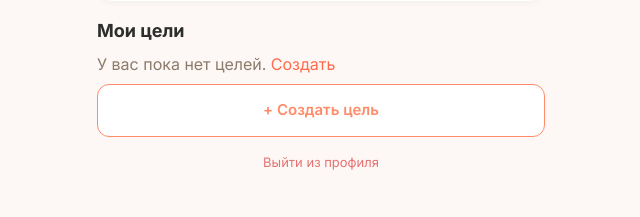
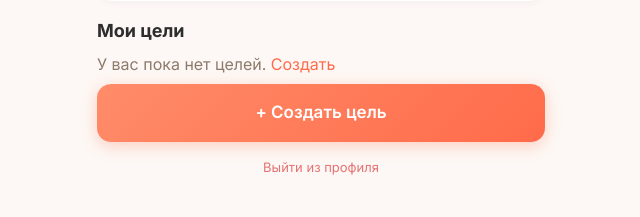
Before and after one commit to Catsik23/pomogay, a Flask app: template templates/profile.html in a window 1280 px wide. Shown: the part 423-640 px from the top of the page, without its empty margins (319-959 px from the left). Run offline with Flask 3, Linux system fonts and the light colour scheme; the template is opened without the code that fills it, so the values that code supplies are empty.

Commit message:
Profile: Jinja globals, no back arrow, gradient button

```diff
--- a/templates/profile.html
+++ b/templates/profile.html
@@ -166,15 +166,28 @@
             left: 16px;
             top: 24px;
         }
+
+        .fab {
+            display: block;
+            padding: 16px;
+            text-align: center;
+            border-radius: 14px;
+            font-size: 17px;
+            font-weight: 600;
+            text-decoration: none;
+            margin: 8px 16px;
+            background: linear-gradient(135deg, #FF8C69 0%, #FF6B4A 100%);
+            color: white;
+            border: none;
+            box-shadow: 0 4px 16px rgba(255,108,74,0.3);
+        }
+        .fab:active { transform: scale(0.97); }
     </style>
 </head>
 <body>
     <div class="container">
         <div class="profile-header">
-            <a href="/goals" class="back-link">
-                <svg width="18" height="18" viewBox="0 0 24 24" fill="none" stroke="white" stroke-width="2"><path d="M19 12H5M12 19l-7-7 7-7"/></svg>
-                Назад
-            </a>
+
             <div class="avatar">🐱</div>
             <h1>{{ user.name or 'Аноним' }}</h1>
             <p class="phone">{{ user.phone }}</p>
@@ -213,7 +226,7 @@
             <p style="color:#8C7A6B; margin: 8px 16px;">У вас пока нет целей. <a href="/goals/choose">Создать</a></p>
         {% endif %}
 
-        <a href="/goals/choose" class="btn btn-outline">+ Создать цель</a>
+        <a href="/goals/choose" class="fab">+ Создать цель</a>
         <a href="/logout" class="btn-danger">Выйти из профиля</a>
     </div>
 </body>
```
